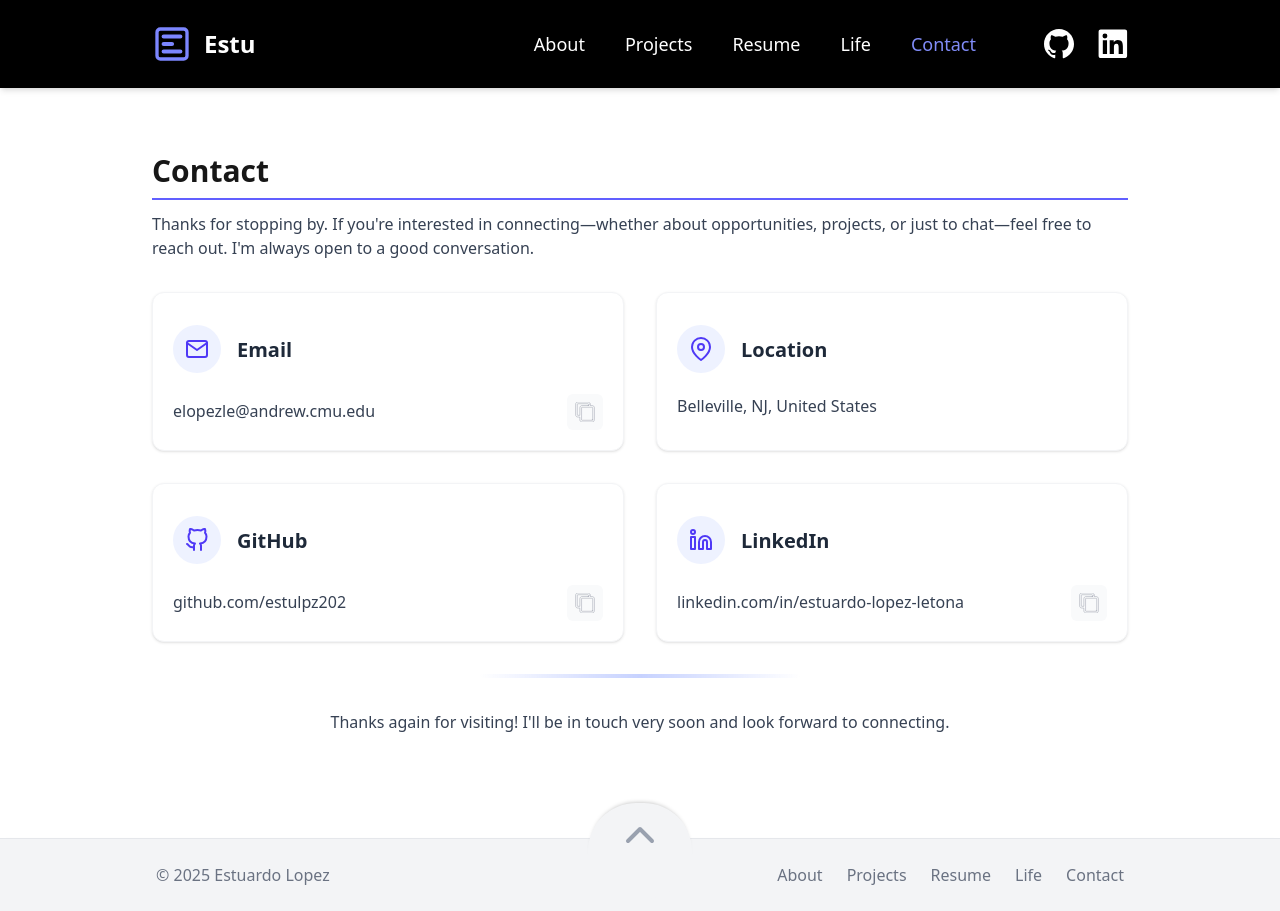
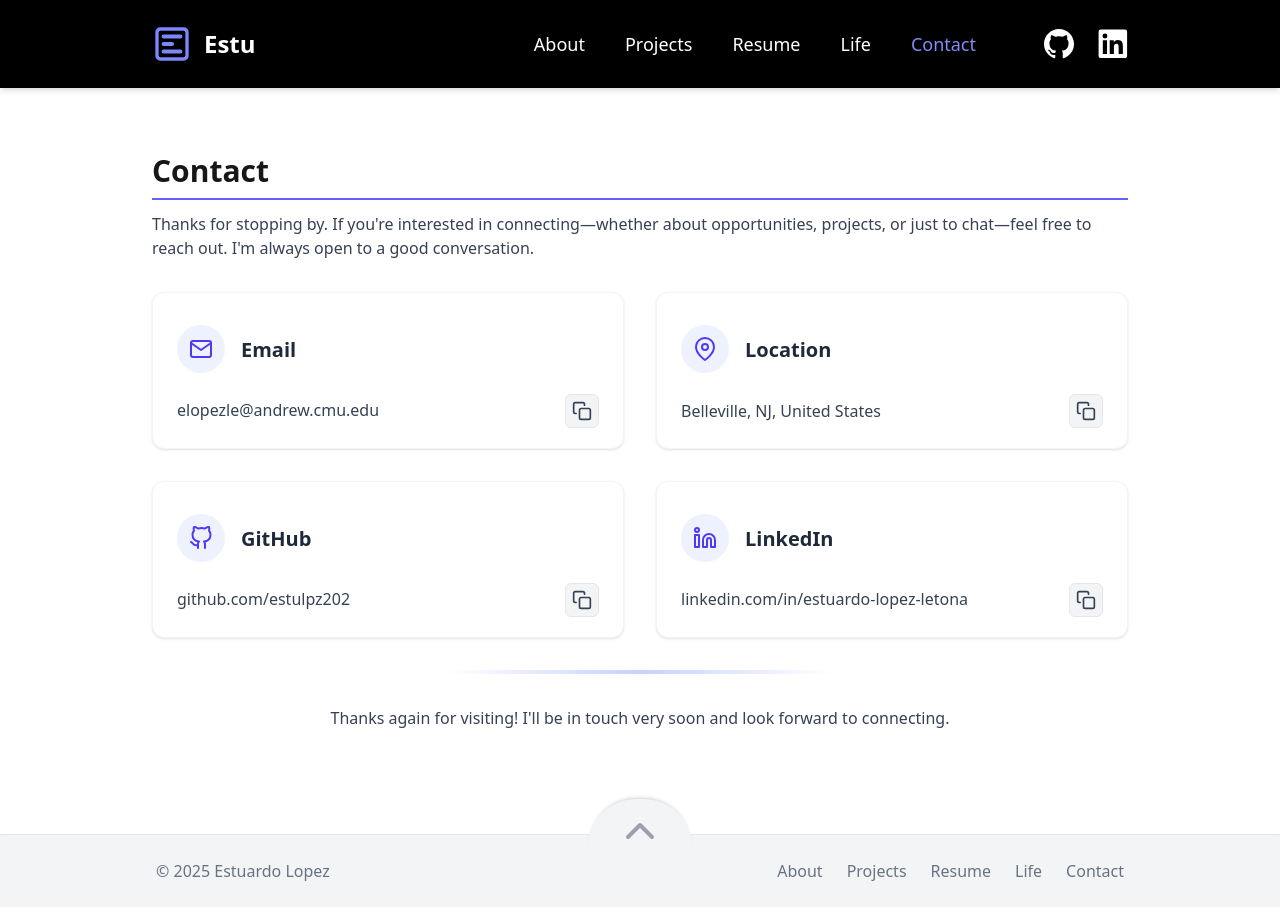
Before and after one commit to estulpz202/personal-website, a Next.js app: page /contact in a window 1280 px wide. Built offline with nearby package versions, Linux system fonts and the light colour scheme.

Commit message:
Improved copy button functionality and styling.

```diff
--- a/src/app/contact/page.tsx
+++ b/src/app/contact/page.tsx
@@ -38,7 +38,7 @@ export default function ContactPage() {
 
           {/* Decorative graphic */}
           <div className="flex justify-center mb-8">
-            <div className="w-80 h-1 bg-gradient-to-r from-transparent via-indigo-200 to-transparent rounded-full"></div>
+            <div className="w-96 h-1 bg-gradient-to-r from-transparent via-indigo-200 to-transparent rounded-full"></div>
           </div>
 
           {/* Closing message */}
--- a/src/components/contact/ContactMethodCard.tsx
+++ b/src/components/contact/ContactMethodCard.tsx
@@ -25,8 +25,8 @@ export default function ContactMethodCard({ method }: ContactMethodCardProps) {
     navigator.clipboard.writeText(value).then(
       () => {
         setCopied(true);
-        // Reset the copied state after 2 seconds
-        setTimeout(() => setCopied(false), 2000);
+        // Reset the copied state after 1 seconds
+        setTimeout(() => setCopied(false), 1000);
       },
       (err) => {
         console.error('Could not copy text: ', err);
@@ -35,7 +35,7 @@ export default function ContactMethodCard({ method }: ContactMethodCardProps) {
   };
 
   return (
-    <div className="bg-white rounded-xl p-5 shadow-sm border border-gray-100 hover:shadow-md transition-shadow duration-200">
+    <div className="bg-white rounded-xl px-6 py-5 shadow-sm border border-gray-100 hover:shadow-md transition-shadow duration-200">
       <div className="flex items-center mb-4">
         <div className="bg-indigo-50 rounded-full p-3 mr-4 mt-2">
           <Icon name={method.icon} className="w-6 h-6 text-indigo-600" />
@@ -59,21 +59,17 @@ export default function ContactMethodCard({ method }: ContactMethodCardProps) {
           )}
         </div>
 
-        {method.copyable && (
-          <button
-            onClick={() => handleCopy(method.value)}
-            className={`
-              p-2 rounded-md transition-all duration-200
-              ${
-                copied ? 'bg-green-50 text-green-600' : 'bg-gray-50 text-gray-500 hover:bg-gray-100'
-              }
+        <button
+          onClick={() => handleCopy(method.copy as string)}
+          className={`
+              p-1.5 rounded-md transition-all duration-200 bg-gray-100 text-gray-700 border border-gray-200
+              hover:bg-indigo-50 hover:text-indigo-600 hover:border-indigo-200
+              ${copied ? 'bg-indigo-50 text-indigo-600 border-indigo-200' : ''}
             `}
-            aria-label={`Copy ${method.label}`}
-            title={copied ? 'Copied!' : `Copy ${method.label}`}
-          >
-            <Icon name="copy" className="w-5 h-5" />
-          </button>
-        )}
+          aria-label={`Copy ${method.label}`}
+        >
+          <Icon name="copy" className={`w-5 h-5 ${copied ? 'fill-current' : ''}`} />
+        </button>
       </div>
     </div>
   );
--- a/src/components/contact/contactData.ts
+++ b/src/components/contact/contactData.ts
@@ -9,7 +9,7 @@ export interface ContactMethod {
   value: string;
   url?: string;
   icon: IconName;
-  copyable: boolean;
+  copy: string;
 }
 
 /**
@@ -22,14 +22,14 @@ export const contactMethods: ContactMethod[] = [
     value: 'elopezle@andrew.cmu.edu',
     url: 'mailto:elopezle@andrew.cmu.edu',
     icon: 'email',
-    copyable: true,
+    copy: 'elopezle@andrew.cmu.edu',
   },
   {
     id: 'location',
     label: 'Location',
     value: 'Belleville, NJ, United States',
     icon: 'location',
-    copyable: false,
+    copy: 'Belleville, NJ, United States',
   },
   {
     id: 'github',
@@ -37,7 +37,7 @@ export const contactMethods: ContactMethod[] = [
     value: 'github.com/estulpz202',
     url: 'https://github.com/estulpz202',
     icon: 'github',
-    copyable: true,
+    copy: 'https://github.com/estulpz202',
   },
   {
     id: 'linkedin',
@@ -45,6 +45,6 @@ export const contactMethods: ContactMethod[] = [
     value: 'linkedin.com/in/estuardo-lopez-letona',
     url: 'https://www.linkedin.com/in/estuardo-lopez-letona',
     icon: 'linkedin',
-    copyable: true,
+    copy: 'https://www.linkedin.com/in/estuardo-lopez-letona',
   },
 ];
--- a/src/components/ui/Icon.tsx
+++ b/src/components/ui/Icon.tsx
@@ -240,12 +240,18 @@ export default function Icon({ name, className = 'w-6 h-6' }: IconProps) {
 
     case 'copy':
       return (
-        <svg {...standardProps} aria-label="Copy to clipboard" viewBox="0 0 115.77 122.88">
-          <path
-            fillRule="evenodd"
-            clipRule="evenodd"
-            d="M89.62,13.96v7.73h12.19h0.01v0.02c3.85,0.01,7.34,1.57,9.86,4.1c2.5,2.51,4.06,5.98,4.07,9.82h0.02v0.02 v73.27v0.01h-0.02c-0.01,3.84-1.57,7.33-4.1,9.86c-2.51,2.5-5.98,4.06-9.82,4.07v0.02h-0.02h-61.7H40.1v-0.02 c-3.84-0.01-7.34-1.57-9.86-4.1c-2.5-2.51-4.06-5.98-4.07-9.82h-0.02v-0.02V92.51H13.96h-0.01v-0.02c-3.84-0.01-7.34-1.57-9.86-4.1 c-2.5-2.51-4.06-5.98-4.07-9.82H0v-0.02V13.96v-0.01h0.02c0.01-3.85,1.58-7.34,4.1-9.86c2.51-2.5,5.98-4.06,9.82-4.07V0h0.02h61.7 h0.01v0.02c3.85,0.01,7.34,1.57,9.86,4.1c2.5,2.51,4.06,5.98,4.07,9.82h0.02V13.96L89.62,13.96z M79.04,21.69v-7.73v-0.02h0.02 c0-0.91-0.39-1.75-1.01-2.37c-0.61-0.61-1.46-1-2.37-1v0.02h-0.01h-61.7h-0.02v-0.02c-0.91,0-1.75,0.39-2.37,1.01 c-0.61,0.61-1,1.46-1,2.37h0.02v0.01v64.59v0.02h-0.02c0,0.91,0.39,1.75,1.01,2.37c0.61,0.61,1.46,1,2.37,1v-0.02h0.01h12.19V35.65 v-0.01h0.02c0.01-3.85,1.58-7.34,4.1-9.86c2.51-2.5,5.98-4.06,9.82-4.07v-0.02h0.02H79.04L79.04,21.69z M105.18,108.92V35.65v-0.02 h0.02c0-0.91-0.39-1.75-1.01-2.37c-0.61-0.61-1.46-1-2.37-1v0.02h-0.01h-61.7h-0.02v-0.02c-0.91,0-1.75,0.39-2.37,1.01 c-0.61,0.61-1,1.46-1,2.37h0.02v0.01v73.27v0.02h-0.02c0,0.91,0.39,1.75,1.01,2.37c0.61,0.61,1.46,1,2.37,1v-0.02h0.01h61.7h0.02 v0.02c0.91,0,1.75-0.39,2.37-1.01c0.61-0.61,1-1.46,1-2.37h-0.02V108.92L105.18,108.92z"
-          />
+        <svg
+          {...baseProps}
+          viewBox="0 0 24 24"
+          fill={isFilled ? 'currentColor' : 'none'}
+          stroke="currentColor"
+          strokeWidth="2"
+          strokeLinecap="round"
+          strokeLinejoin="round"
+          aria-label="Copy to clipboard"
+        >
+          <rect x="9" y="9" width="13" height="13" rx="2" ry="2"></rect>
+          <path d="M5 15H4a2 2 0 0 1-2-2V4a2 2 0 0 1 2-2h9a2 2 0 0 1 2 2v1"></path>
         </svg>
       );
 
```
